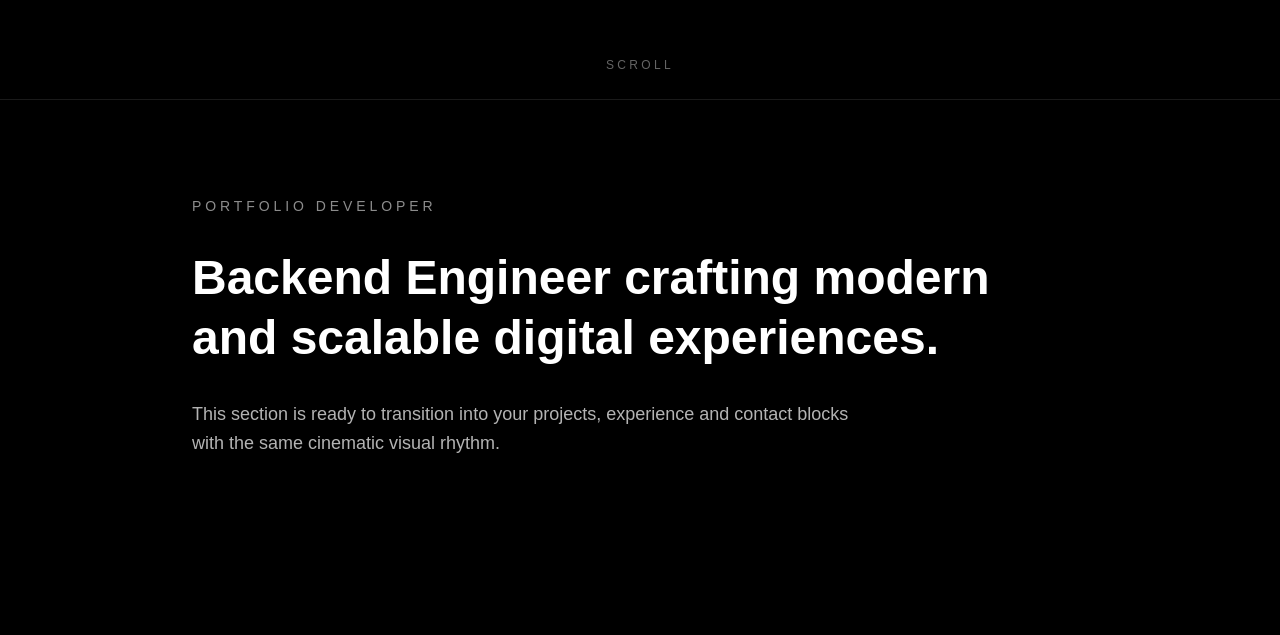
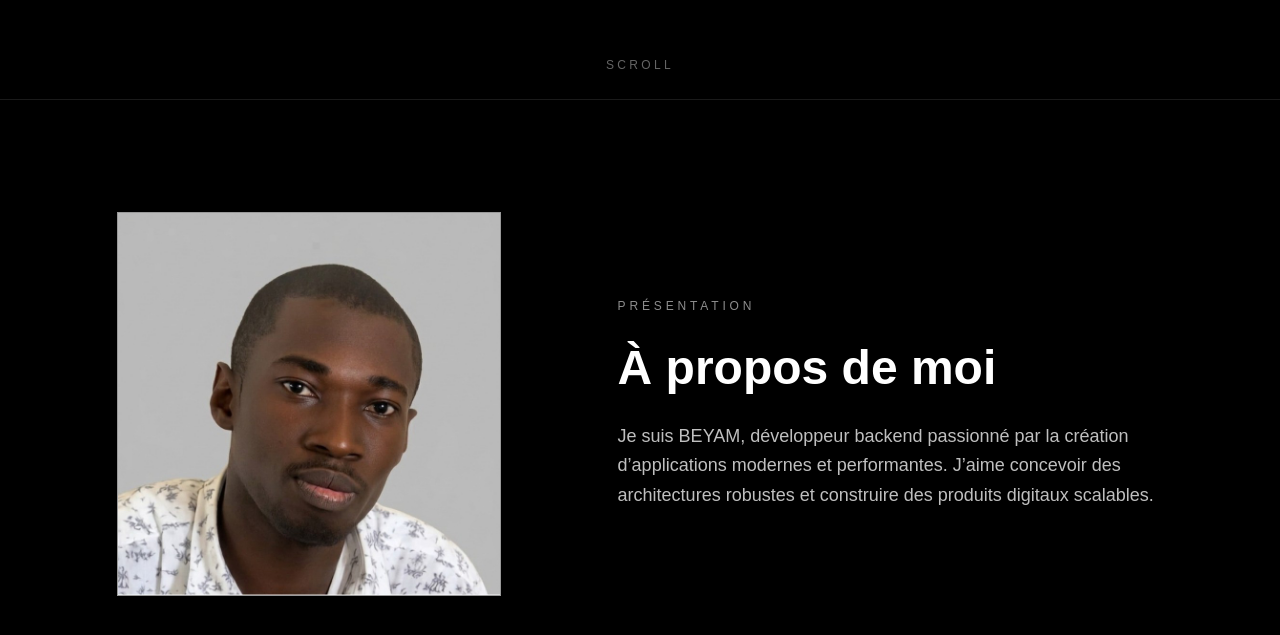
Before and after one commit to shikileliondor/Portfoliomorel, a Next.js app: page / in a window 1280 px wide. Shown: the part 701-1336 px from the top of the page. Before the commit the page ends 1256 px from the top, so only its background shows below. Built offline with nearby package versions, Linux system fonts and the light colour scheme.

Commit message:
feat: add animated about section for hero experience

```diff
--- /dev/null
+++ b/components/AboutSection.tsx
@@ -0,0 +1,46 @@
+"use client";
+
+import Image from "next/image";
+import { motion } from "framer-motion";
+
+export function AboutSection() {
+  return (
+    <section id="about" className="relative z-20 border-t border-white/10 bg-black px-6 py-20 text-white md:px-10 md:py-28">
+      <div className="mx-auto grid w-full max-w-6xl gap-10 md:grid-cols-[0.9fr_1.1fr] md:items-center md:gap-16">
+        <motion.div
+          initial={{ opacity: 0, y: 24 }}
+          whileInView={{ opacity: 1, y: 0 }}
+          viewport={{ once: true, amount: 0.35 }}
+          transition={{ duration: 0.8, ease: [0.22, 1, 0.36, 1] }}
+          className="mx-auto w-full max-w-sm"
+        >
+          <div className="group overflow-hidden border border-white/60 bg-black/40">
+            <Image
+              src="/images/morel.jpg"
+              alt="Photo de BEYAM"
+              width={720}
+              height={900}
+              className="h-auto w-full object-cover transition-transform duration-700 ease-out group-hover:scale-105"
+            />
+          </div>
+        </motion.div>
+
+        <motion.div
+          initial={{ opacity: 0, x: -28 }}
+          whileInView={{ opacity: 1, x: 0 }}
+          viewport={{ once: true, amount: 0.35 }}
+          transition={{ duration: 0.85, delay: 0.1, ease: [0.22, 1, 0.36, 1] }}
+          className="space-y-6"
+        >
+          <p className="text-xs uppercase tracking-[0.32em] text-white/55">Présentation</p>
+          <h2 className="text-3xl font-semibold leading-tight md:text-5xl">À propos de moi</h2>
+          <p className="max-w-2xl text-base leading-relaxed text-white/75 md:text-lg">
+            Je suis BEYAM, développeur backend passionné par la création d’applications modernes
+            et performantes. J’aime concevoir des architectures robustes et construire des produits
+            digitaux scalables.
+          </p>
+        </motion.div>
+      </div>
+    </section>
+  );
+}
--- a/components/hero/HeroLanding.tsx
+++ b/components/hero/HeroLanding.tsx
@@ -3,6 +3,7 @@
 import { useCallback, useEffect, useMemo, useState, type PointerEvent } from "react";
 import { AnimatedInitials } from "@/components/hero/AnimatedInitials";
 import { CustomCursor } from "@/components/hero/CustomCursor";
+import { AboutSection } from "@/components/AboutSection";
 
 export function HeroLanding() {
   const [cursorActive, setCursorActive] = useState(false);
@@ -69,15 +70,7 @@ export function HeroLanding() {
         <div className="absolute bottom-8 left-1/2 -translate-x-1/2 text-xs tracking-[0.28em] text-white/50 hero-scroll-indicator">SCROLL</div>
       </section>
 
-      <section className="relative z-20 border-t border-white/10 px-6 py-24 md:px-10">
-        <div className="mx-auto max-w-4xl space-y-8">
-          <p className="max-w-2xl text-sm uppercase tracking-[0.28em] text-white/55">Portfolio Developer</p>
-          <h2 className="text-3xl font-semibold leading-tight md:text-5xl">Backend Engineer crafting modern and scalable digital experiences.</h2>
-          <p className="max-w-2xl text-base leading-relaxed text-white/70 md:text-lg">
-            This section is ready to transition into your projects, experience and contact blocks with the same cinematic visual rhythm.
-          </p>
-        </div>
-      </section>
+      <AboutSection />
     </div>
   );
 }
--- a/package.json
+++ b/package.json
@@ -13,7 +13,8 @@
     "next": "16.1.6",
     "prisma": "^7.5.0",
     "react": "19.2.3",
-    "react-dom": "19.2.3"
+    "react-dom": "19.2.3",
+    "framer-motion": "^12.23.24"
   },
   "devDependencies": {
     "@tailwindcss/postcss": "^4",
```
